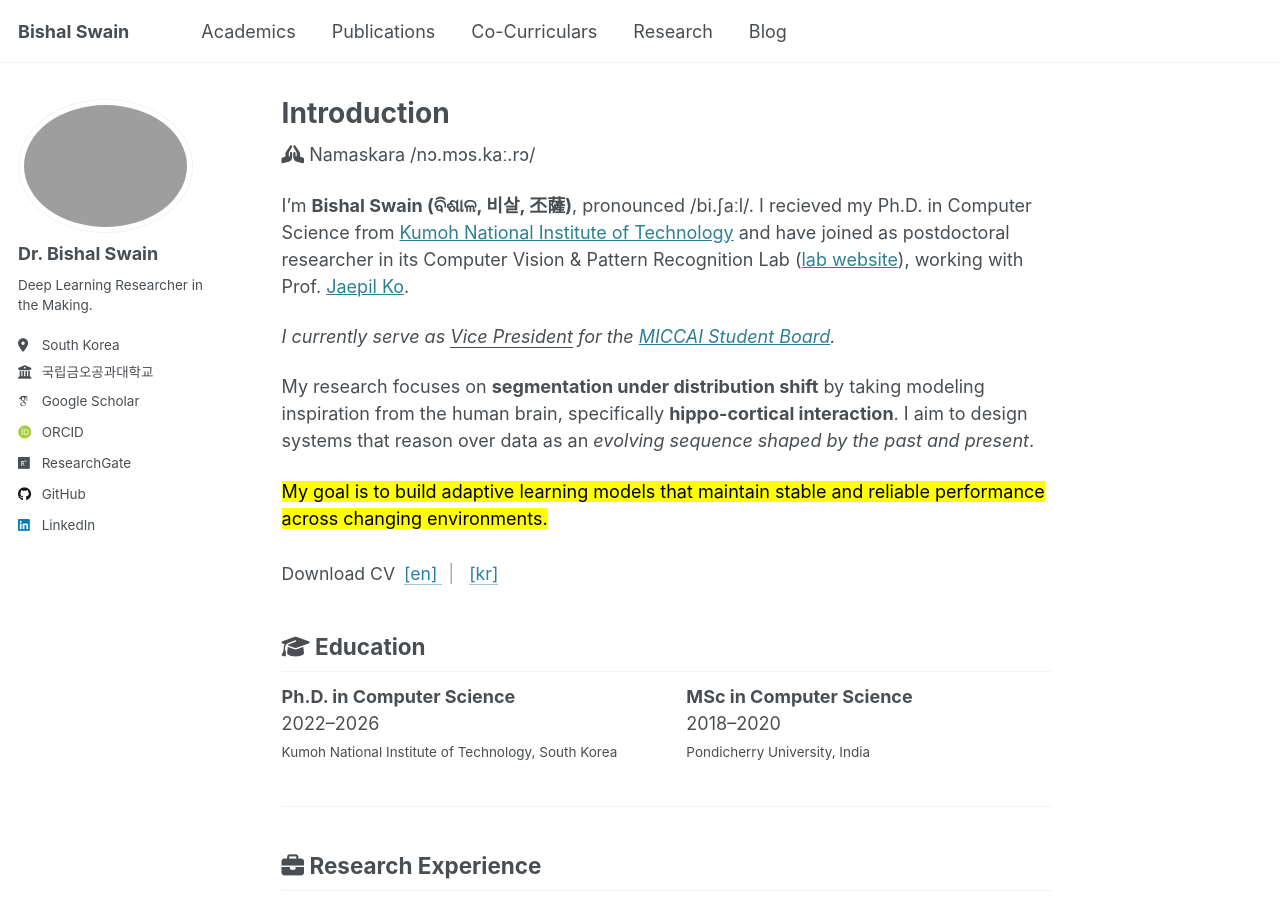
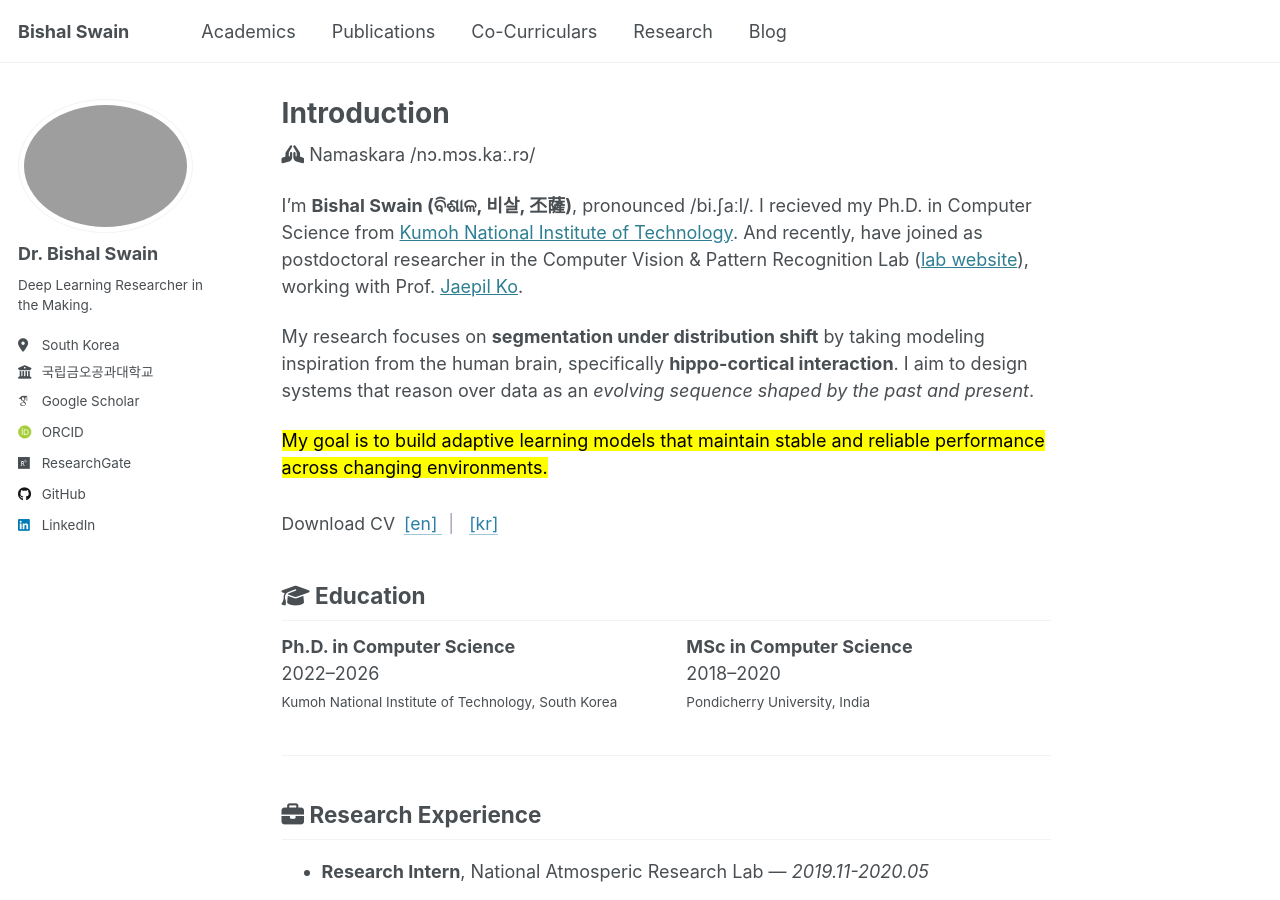
Before and after one commit to bluesaiyancodes/bluesaiyancodes.github.io, a Jekyll site: the page built from _pages/about.md, in a window 1280 px wide and 900 px high. Built offline with Jekyll 4.4.1, drawn with Linux system fonts in a browser that asks for light colours; some web fonts are replaced.

Commit message:
misc --update0819

```diff
--- a/_pages/about.md
+++ b/_pages/about.md
@@ -9,10 +9,11 @@ redirect_from:
 
 <i class="fas fa-hands-praying"></i> Namaskara /nɔ.mɔs.kaː.rɔ/
 
-I'm **Bishal Swain (ବିଶାଳ, 비살, 丕薩)**, pronounced /bi.ʃaːl/. I recieved my Ph.D. in Computer Science from [Kumoh National Institute of Technology](https://www.kumoh.ac.kr/) and have joined as postdoctoral researcher in its Computer Vision & Pattern Recognition Lab ([lab website](http://cvpr.kumoh.ac.kr/)), working with Prof. [Jaepil Ko](http://cvpr.kumoh.ac.kr/nonezero/).
+I'm **Bishal Swain (ବିଶାଳ, 비살, 丕薩)**, pronounced /bi.ʃaːl/. I recieved my Ph.D. in Computer Science from [Kumoh National Institute of Technology](https://www.kumoh.ac.kr/). And recently, have joined as postdoctoral researcher in the Computer Vision & Pattern Recognition Lab ([lab website](http://cvpr.kumoh.ac.kr/)), working with Prof. [Jaepil Ko](http://cvpr.kumoh.ac.kr/nonezero/).
 
+<!--
 *I currently serve as <u>Vice President</u> for the [MICCAI Student Board](https://miccai-sb.github.io/organization.html).*
-<!--Past: Social Events Officer  -->
+Past: Social Events Officer  -->
 
 My research focuses on **segmentation under distribution shift** by taking modeling inspiration from the human brain, specifically **hippo-cortical interaction**. I aim to design systems that reason over data as an *evolving sequence shaped by the past and present*.
 
```
